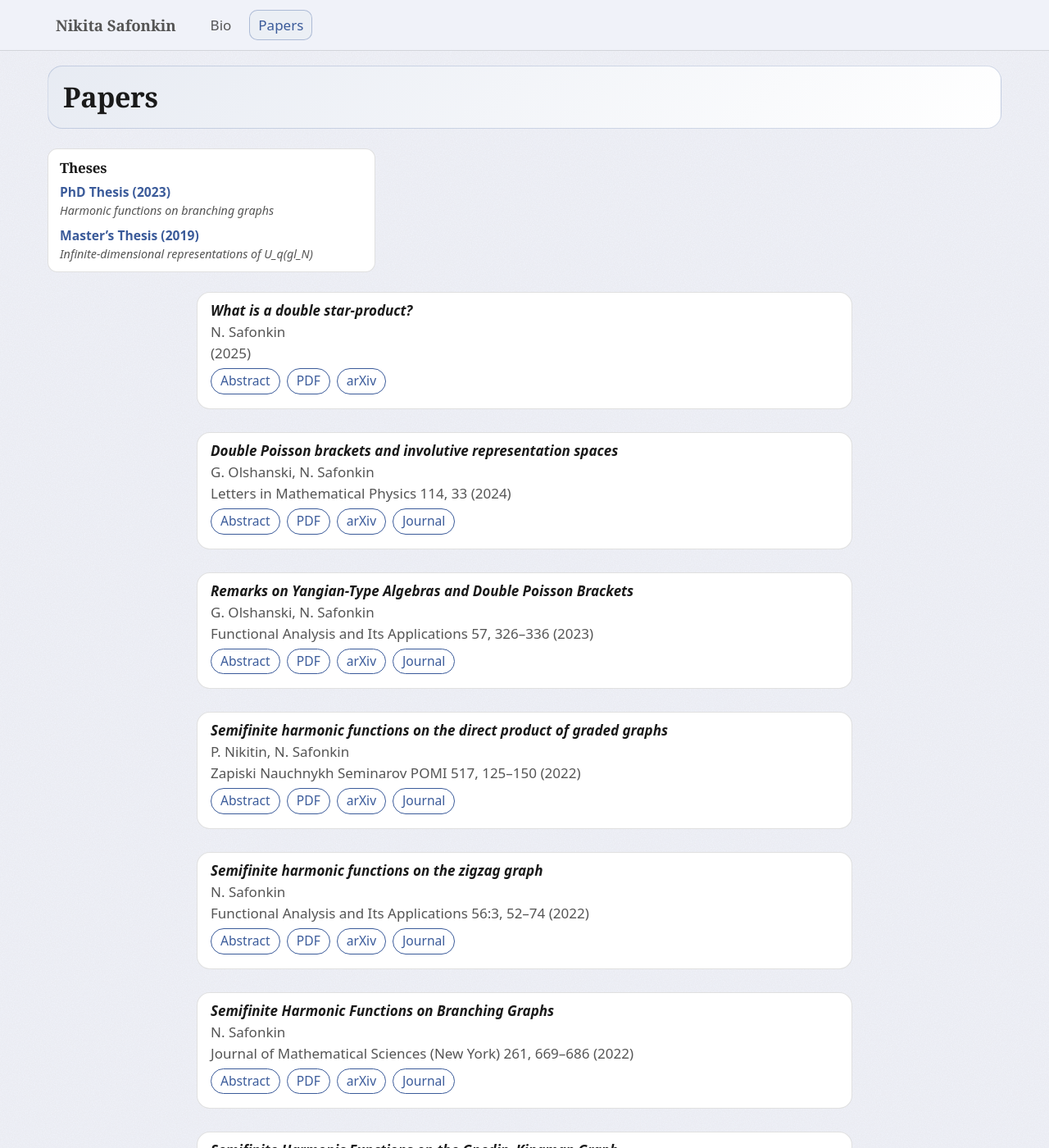
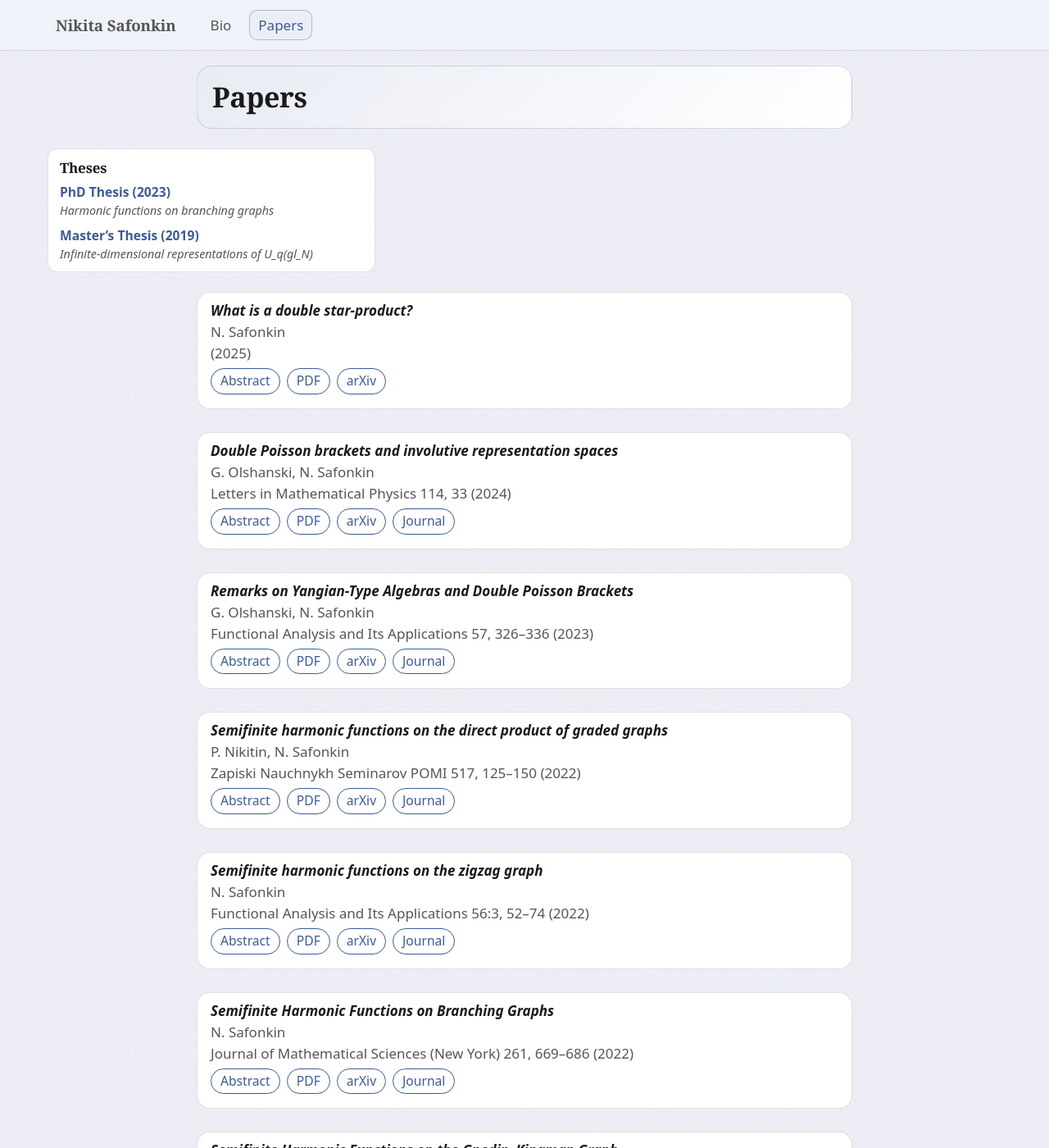
Before and after one commit to n-safonkin/n-safonkin.github.io, a Jekyll site: the page built from papers.html, in a window 1280 px wide and 1400 px high. Shown: the whole window at 82% size. Built offline with Jekyll 4.4.1, drawn with Linux system fonts in a browser that asks for light colours.

Commit message:
Papers hero narrowed to 800px, talks list trailing space, new photo
- papers.css: .hero gets max-width: 800px + horizontal auto margins so
  the "Papers" title aligns with the (now narrower) paper-card column
  instead of stretching across the full wrap
- index.css: drop .talks-card li:last-child margin-bottom override so
  the trailing item has the same 12px breathing room as the other gaps
- assets/me.jpg: replaced with user's own cropped version (402x527)

Verified locally via `bundle exec jekyll serve` before pushing.

Co-Authored-By: Claude Opus 4.7 (1M context) <noreply@anthropic.com>

```diff
--- a/assets/index.css
+++ b/assets/index.css
@@ -118,10 +118,6 @@
   margin: 0 0 12px;
 }
 
-.talks-card .talks-list li:last-child{
-  margin-bottom: 0;
-}
-
 /* ====== Mobile ====== */
 @media (max-width: 900px){
   .home-layout{
--- a/assets/papers.css
+++ b/assets/papers.css
@@ -1,5 +1,13 @@
 /* Paper list (used on papers.html).
    All global layout/nav/topbar rules live in style.css. */
+
+/* Match the hero width to the narrower (800px) paper-card column.
+   Only applies on the papers page since this CSS file is page-scoped. */
+.hero{
+  max-width: 800px;
+  margin-left: auto;
+  margin-right: auto;
+}
 
 .papers-area{
   position: relative;
```
Also changed, not shown: assets/me.jpg.
